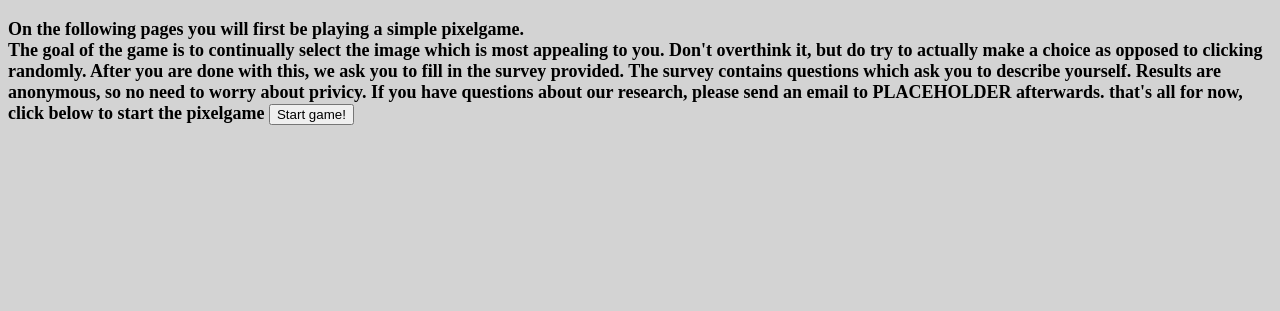
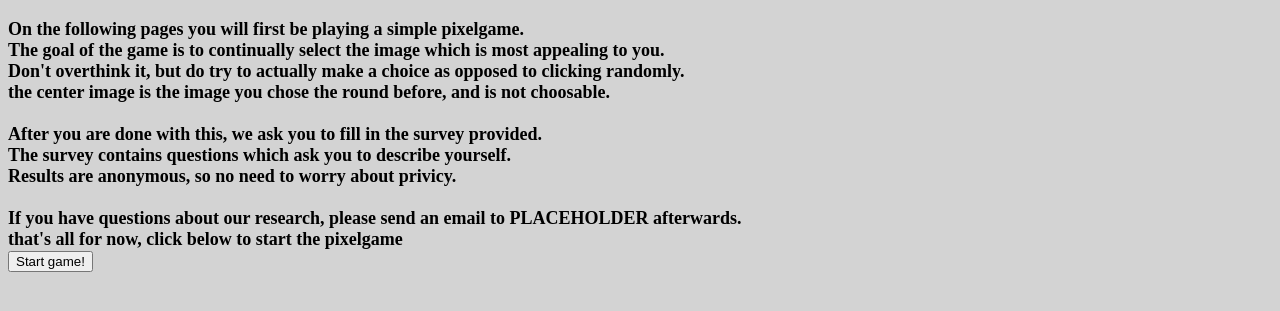
Before and after one commit to Tamrell/pixelgame, a plain HTML site: page used_files/index.html in a window 1280 px wide. Shown: the part 61-372 px from the top of the page. Drawn offline with Linux system fonts and the light colour scheme.

```diff
--- a/used_files/CSS/pixelgame.css
+++ b/used_files/CSS/pixelgame.css
@@ -14,7 +14,6 @@
 
 
 body {
-    background-color: lightgray;
 }
 
 gamecontainer {
--- a/used_files/index.html
+++ b/used_files/index.html
@@ -13,16 +13,17 @@
         <h1>
         <p>
         On the following pages you will first be playing a simple pixelgame. <br>
-        The goal of the game is to continually select the image which is most appealing to you.
-        Don't overthink it, but do try to actually make a choice as opposed to clicking randomly.
+        The goal of the game is to continually select the image which is most appealing to you.<br>
+        Don't overthink it, but do try to actually make a choice as opposed to clicking randomly.<br>
+        the center image is the image you chose the round before, and is not choosable.<br><br>
 
-        After you are done with this, we ask you to fill in the survey provided.
-        The survey contains questions which ask you to describe yourself.
-        Results are anonymous, so no need to worry about privicy.
+        After you are done with this, we ask you to fill in the survey provided.<br>
+        The survey contains questions which ask you to describe yourself.<br>
+        Results are anonymous, so no need to worry about privicy.<br><br>
 
-        If you have questions about our research, please send an email to PLACEHOLDER afterwards.
+        If you have questions about our research, please send an email to PLACEHOLDER afterwards.<br>
 
-        that's all for now, click below to start the pixelgame
+        that's all for now, click below to start the pixelgame<br>
         <button onclick="window.location.href='testpixel.html'">Start game!</button>
         </p>
         </div>
```
Also changed, not shown: used_files/JS/pixelgame.js (+7 -15 lines).
